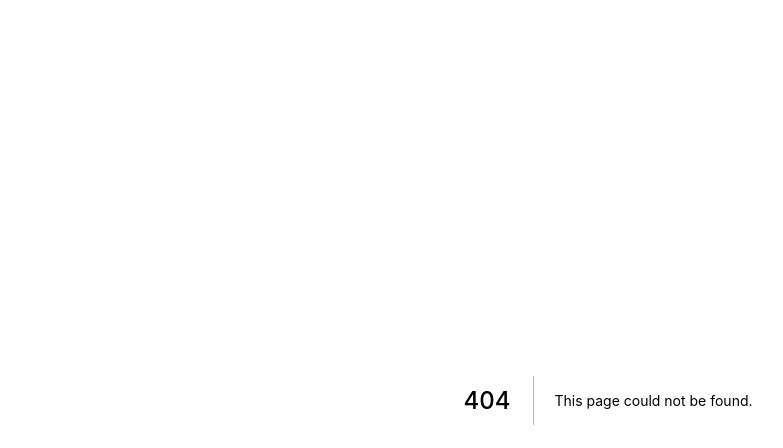
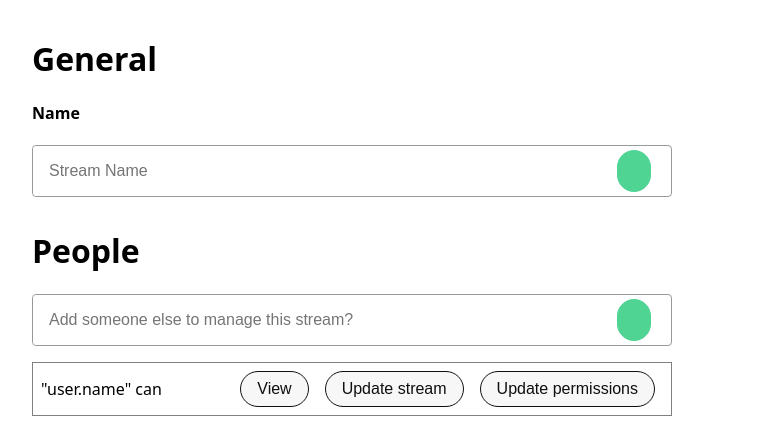
Before and after one commit to infinitescroll/archived-streams, a Next.js app: page /settings in a window 1280 px wide. Before the commit this address had no page. Shown: the top 448 px of the page, without its empty margins (32-815 px from the left). Built offline with nearby package versions, Linux system fonts and the light colour scheme.

Commit message:
Init: settings page & component updates to support it

```diff
--- a/components/Input.jsx
+++ b/components/Input.jsx
@@ -2,7 +2,7 @@ import styled from 'styled-components'
 import { Input, Box } from '.'
 import Button from './Button'
 
-export default () => (
+export default ({ disabled, id, label, placeholder, required }) => (
   <Box
     display="flex"
     justifyContent="space-between"
@@ -10,6 +10,7 @@ export default () => (
     borderRadius="4px"
     pr={3}
   >
+    {props => (props.required === true ? 'Required' : '')}
     <Input
       flexGrow="1"
       height="48px"
@@ -17,10 +18,14 @@ export default () => (
       fontSize={2}
       border="0px"
       borderRadius="4px"
-      placeholder="Placeholder"
+      aria-label={label}
+      aria-required={required}
+      disabled={disabled}
+      id={id}
+      placeholder={placeholder}
     />
     <Button primary m={1}>
-      button.name
+      {props => props.text}
     </Button>
   </Box>
 )
--- a/components/index.js
+++ b/components/index.js
@@ -27,6 +27,7 @@ export const Menu = styled.ul`
   ${space}
   ${color}
   ${layout}
+  ${border}
   ${flexbox}
 `
 
@@ -46,6 +47,7 @@ export const Icon = styled.span`
 `
 
 export const Input = styled.input`
+
   ${space}
   ${color}
   ${layout}
--- /dev/null
+++ b/pages/settings.jsx
@@ -0,0 +1,51 @@
+import styled from 'styled-components'
+import { Box, Text, Menu, MenuItem } from '../components/index'
+import Input from '../components/Input'
+import Button from '../components/Button'
+import { IcoGitHub } from '../components/icons'
+import StreamEditor from '../components/StreamEditor'
+
+const PageWrapper = styled(Box)``
+
+export default () => (
+  <PageWrapper display="block" p={3} px={[2, 3, 5]} height="100vh">
+    <Box maxWidth="640px">
+      <Box>
+        <h1>General</h1>
+        <h4>Name</h4>
+        <Input placeholder="Stream Name" required text="test" />
+      </Box>
+      <Box my={4}>
+        <h1>People</h1>
+        <Input
+          placeholder="Add someone else to manage this stream?  "
+          required
+          text="test"
+        />
+        <Menu
+          display="flex"
+          alignItems="center"
+          justifyContent="space-between"
+          border="1px solid grey"
+          p={2}
+          my={3}
+        >
+          <MenuItem>"user.name" can</MenuItem>
+          <MenuItem>
+            <Menu display="flex">
+              <MenuItem mx={2}>
+                <Button>View</Button>
+              </MenuItem>
+              <MenuItem mx={2}>
+                <Button>Update stream</Button>
+              </MenuItem>
+              <MenuItem mx={2}>
+                <Button>Update permissions</Button>
+              </MenuItem>
+            </Menu>
+          </MenuItem>
+        </Menu>
+      </Box>
+    </Box>
+  </PageWrapper>
+)
```
